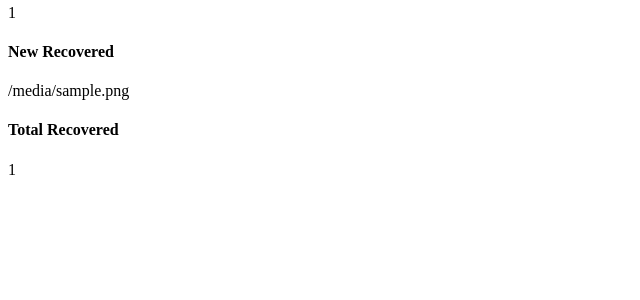
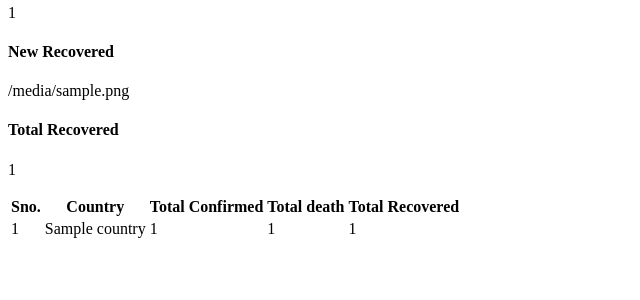
Before and after one commit to safwanvk/Covid-Tracker, a Django app: page / in a window 1280 px wide. Shown: the part 371-671 px from the top of the page, without its empty margins (0-640 px from the left). Run offline with Django 3.2, Linux system fonts and the light colour scheme; tables that the repository leaves empty hold one stand-in row (values such as "Sample post"); a database or web service that is not in the repository returns one stand-in record (values such as "Sample title"); data that the repository does not hold is empty.

Commit message:
:white_check_mark: Set Country wise

```diff
--- a/core/templates/index.html
+++ b/core/templates/index.html
@@ -34,9 +34,28 @@
         <h4 class="card-title">Total Recovered</h4>
         <p class="card-text">{{ global_summary.TotalRecovered}}</p>
     </div>
-    </div>
+    <table>
+        <thead>
+        <tr>
+             <th>Sno.</th>
+             <th>Country</th>
+            <th>Total Confirmed</th>
+             <th>Total death</th>
+             <th>Total Recovered</th>
+        </tr>
+        </thead>
+        <tbody>
+        {% for c in countries %}
+        <tr>
+            <td>{{ forloop.counter}}</td>
+            <td>{{ c.Country}}</td>
+            <td>{{ c.TotalConfirmed}}</td>
+            <td>{{ c.TotalDeaths}}</td>
+            <td>{{ c.TotalRecovered}}</td>
+        </tr>
+        {% endfor %}
+        </tbody>
+    </table>
 </div>
-
-
 </body>
 </html>
--- a/core/views.py
+++ b/core/views.py
@@ -7,12 +7,15 @@ def index(request):
     result = None
     data = True
     global_summary = None
+    countries = None
     while(data):
         try:
             result = requests.get('https://api.covid19api.com/summary')
-            global_summary = result.json()['Global']
+            json = result.json()
+            global_summary = json['Global']
+            countries = json['Countries']
             data = False
         except:
             data = True
-    context = {'result': result, 'global_summary': global_summary}
+    context = {'result': result, 'global_summary': global_summary, 'countries': countries}
     return render(request, 'index.html', context)
```
